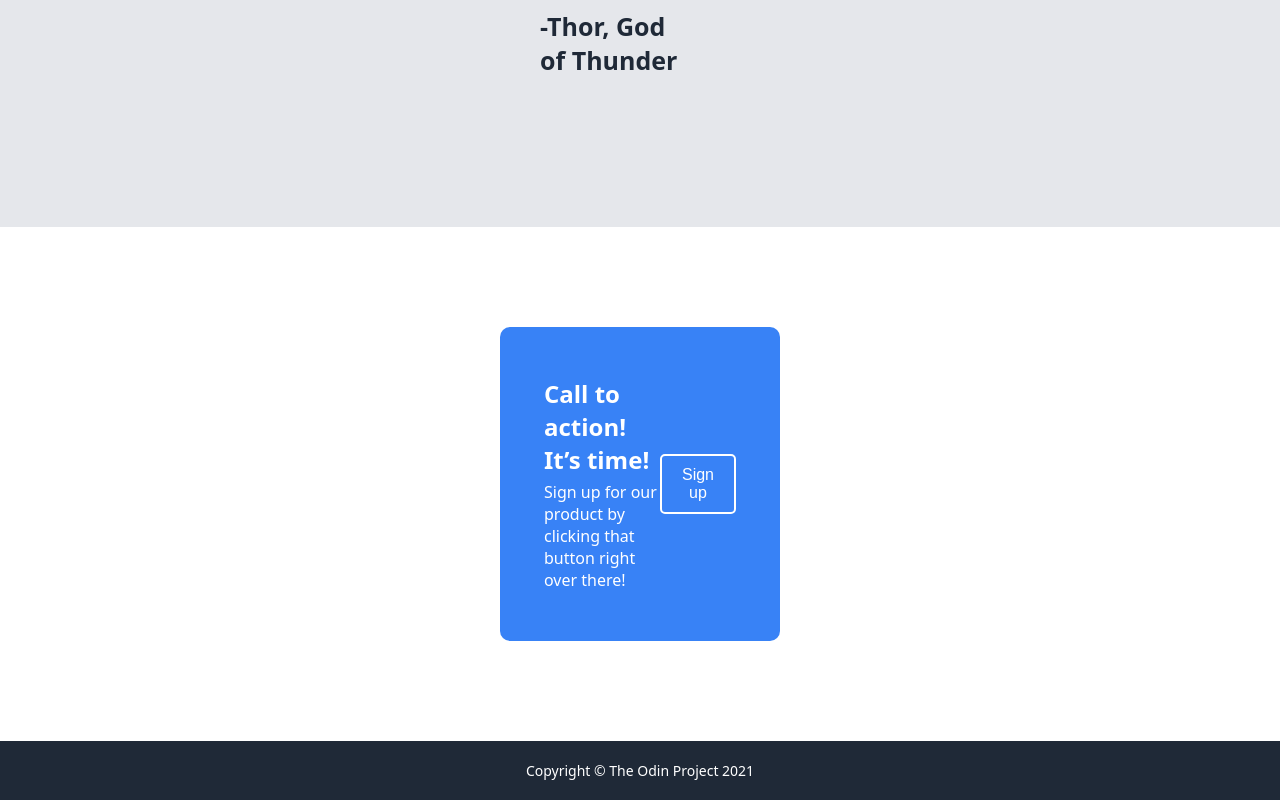
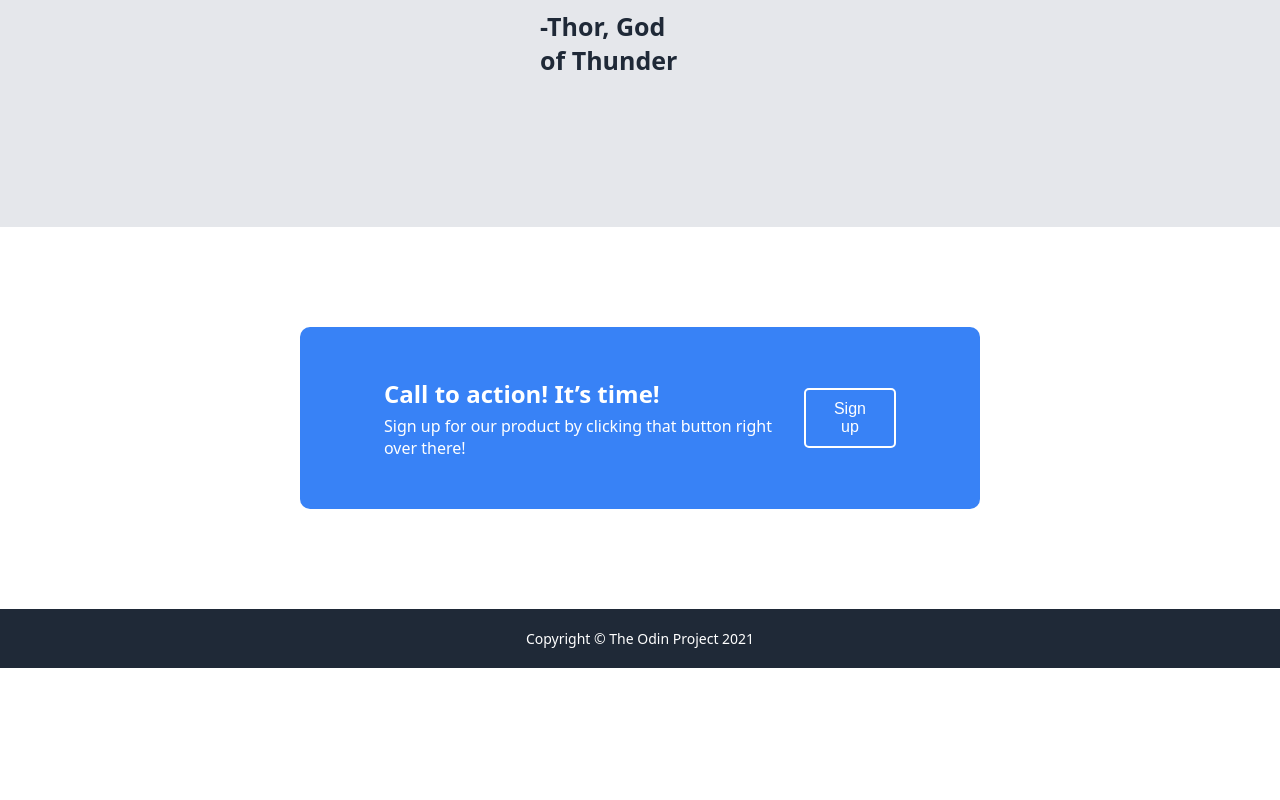
Before and after one commit to agosdatcom/landing-page, a plain HTML site: page index.html in a window 1280 px wide. Shown: the part 1832-2632 px from the top of the page. After the commit the page ends 2500 px from the top, so only its background shows below. Drawn offline with Linux system fonts and the light colour scheme.

Commit message:
Update style

```diff
--- a/styles.css
+++ b/styles.css
@@ -154,7 +154,7 @@ body {
   padding: 50px 20px;
   color: white;
   border-radius: 10px;
-  margin: 100px 500px;
+  margin: 100px 300px;
 }
 
 .cta-container {
```
